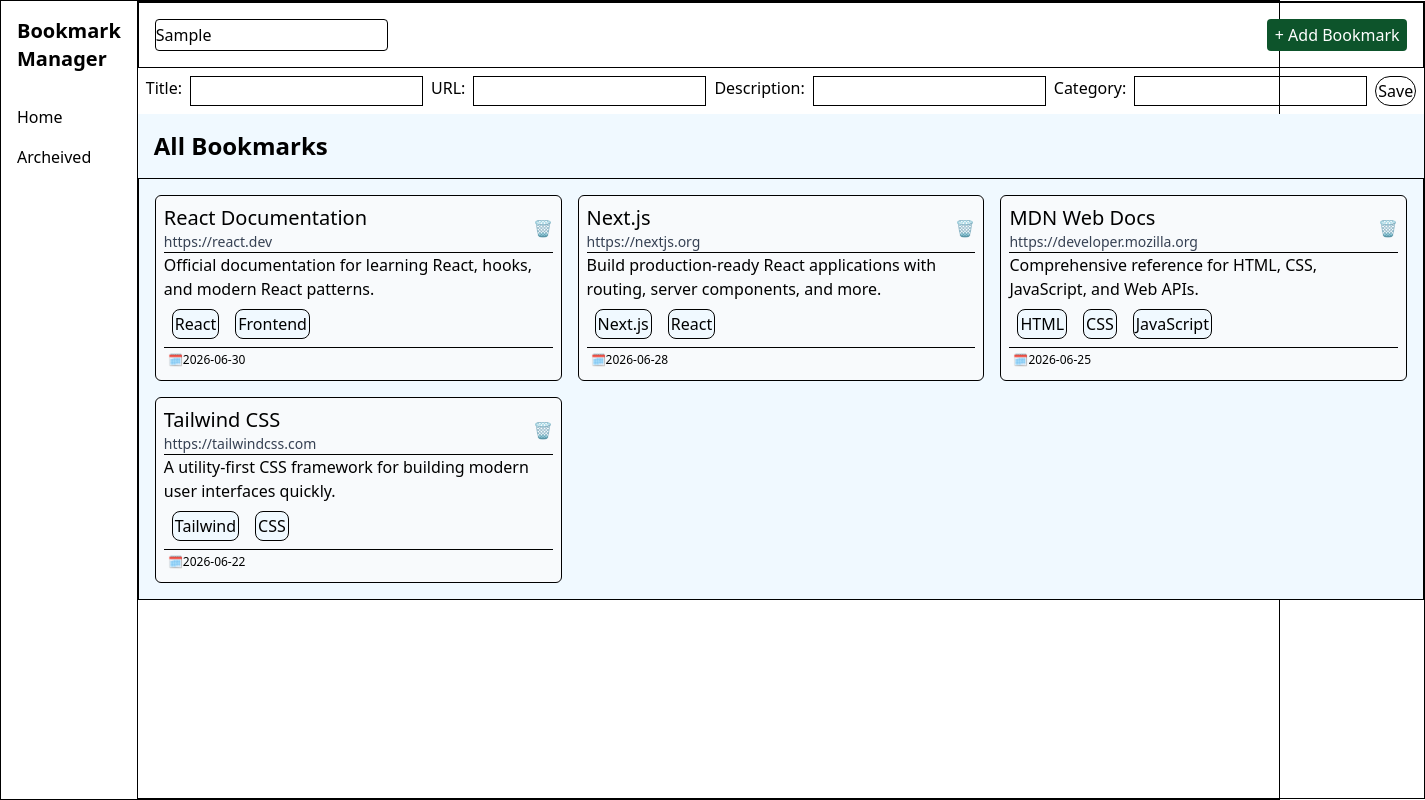
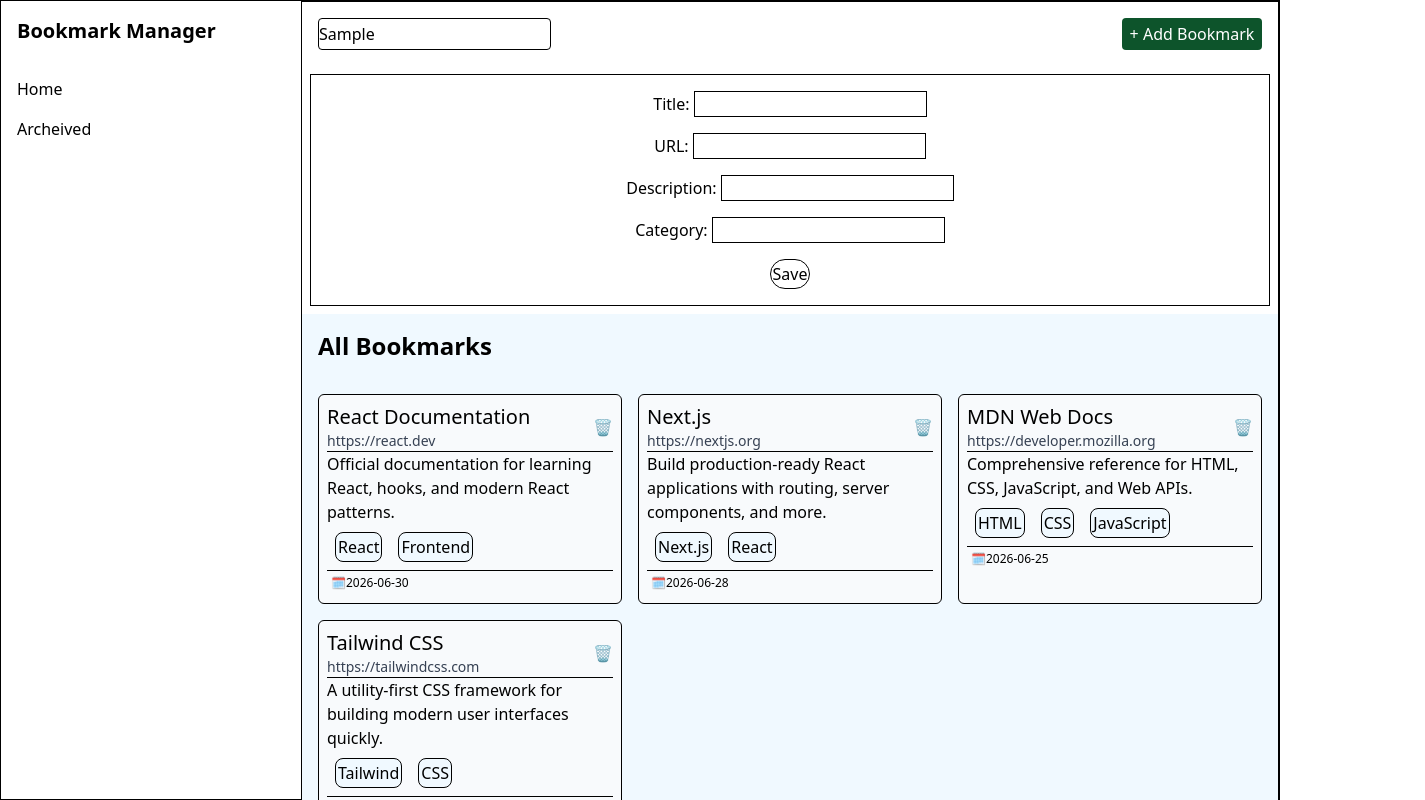
Before and after one commit to arpit-cyber-ops/bookmark-manager, a Next.js app: page / in a window 1280 px wide. Both pictures are taken after typing "Sample" into the empty fields and a click on the button "+ Add Bookmark". Shown: the top 800 px of the page, 1425 px wide, since content can reach past the window. Built offline with nearby package versions, Linux system fonts and the light colour scheme.

Commit message:
Improve bookmark form UX

```diff
--- a/app/page.tsx
+++ b/app/page.tsx
@@ -23,10 +23,17 @@
     setBookmarks(bookmarks.filter((bookmark) => bookmark.id !== deleteId))
   }
   function handleSave() {
+    if (!formData.title.trim() || !formData.url.trim()) {
+      return;
+    }
+    let formattedUrl = formData.url;
+    if (!formData.url.startsWith('http://') && !formData.url.startsWith('https://')) {
+      formattedUrl = 'https://' + formData.url;
+    }
     setBookmarks([...bookmarks, {
       id: bookmarks.length + 1,
       title: formData.title,
-      url: formData.url,
+      url: formattedUrl,
       tags: [formData.category],
       description: formData.description,
       createdAt: ""
@@ -47,12 +54,14 @@
         <h3>Archeived</h3>
       </div>
       <main className="flex flex-col flex-1 border ">
-        <div className="p-4 flex justify-between border">
+        <div className="p-4 flex justify-between">
           <input type="text" placeholder="  Search by title..." className="border rounded-sm" />
           <button className="bg-green-900 text-white w-35 h-8 rounded-sm cursor-pointer" onClick={() => setShowForm(!showForm)}>+ Add Bookmark</button>
         </div>
         {showForm && (
-          <div className="m-2 flex gap-2">
+          <div className="m-2 flex flex-col justify-center items-center border gap-4 p-4">
+
+            <div>
               <label htmlFor="title">Title: </label>
               <input
                 className="border"
@@ -63,7 +72,9 @@
                   ...formData,
                   title: e.target.value
                 })} />
+            </div>
 
+            <div>
               <label htmlFor="url">URL: </label>
               <input
                 className="border"
@@ -74,7 +85,9 @@
                   ...formData,
                   url: e.target.value
                 })} />
+            </div>
 
+            <div>
               <label htmlFor="description">Description: </label>
               <input
                 className="border"
@@ -85,7 +98,9 @@
                   ...formData,
                   description: e.target.value
                 })} />
+            </div>
 
+            <div>
               <label htmlFor="category">Category: </label>
               <input
                 className="border"
@@ -96,6 +111,7 @@
                   ...formData,
                   category: e.target.value
                 })} />
+            </div>
 
             <button className="border rounded-2xl p-0.5 cursor-pointer"
               onClick={handleSave}>
@@ -105,7 +121,7 @@
         )}
         <div className=" bg-sky-50">
           <h2 className="text-2xl font-bold m-4">All Bookmarks</h2>
-          <div className="grid grid-cols-3 border gap-4 p-4">
+          <div className="grid grid-cols-3 gap-4 p-4">
             {bookmarks.map((bookmark) => (
               <BookmarkCard
                 key={bookmark.id}
```
Lines whose indentation alone changed are shown as unchanged.
